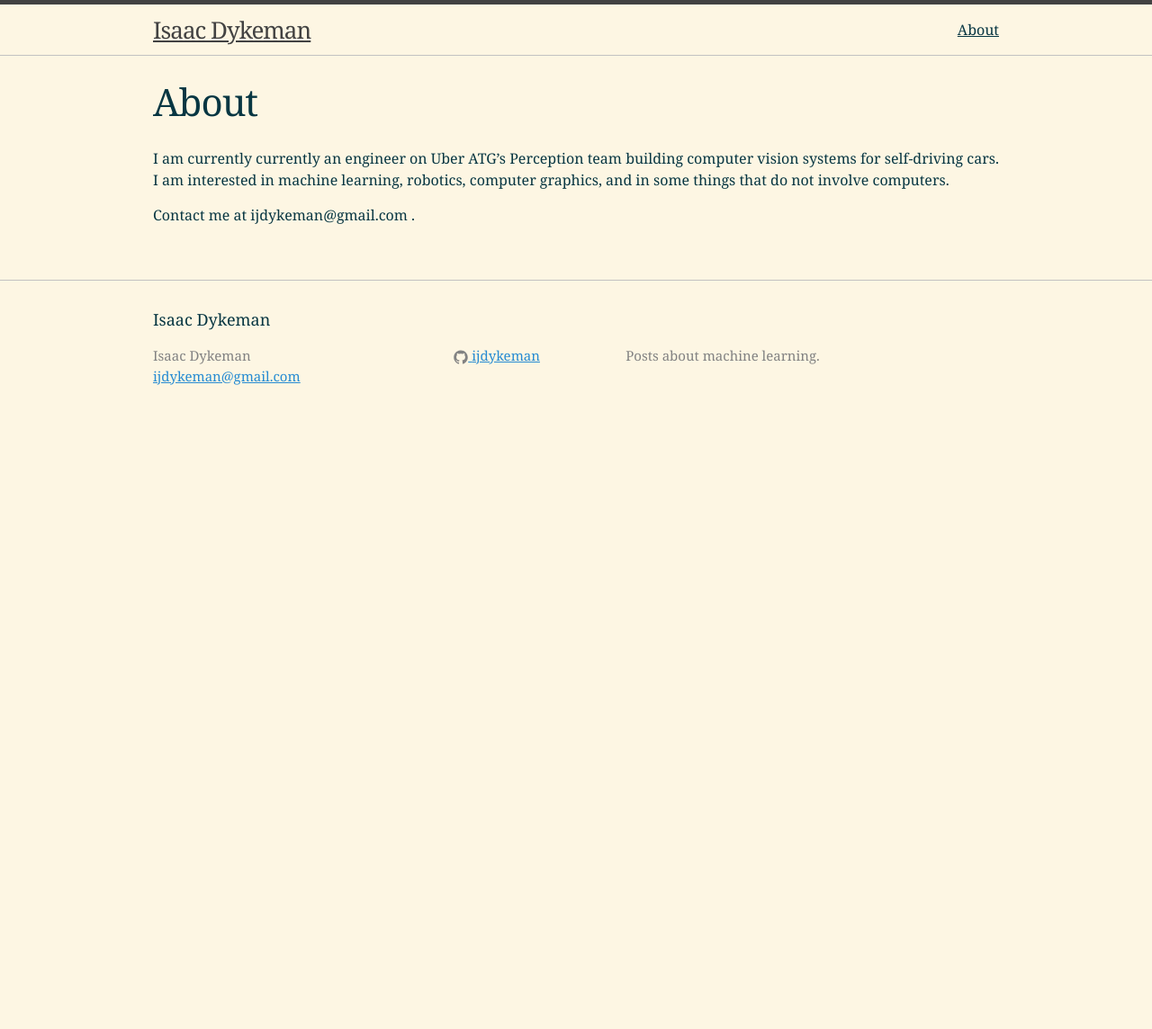
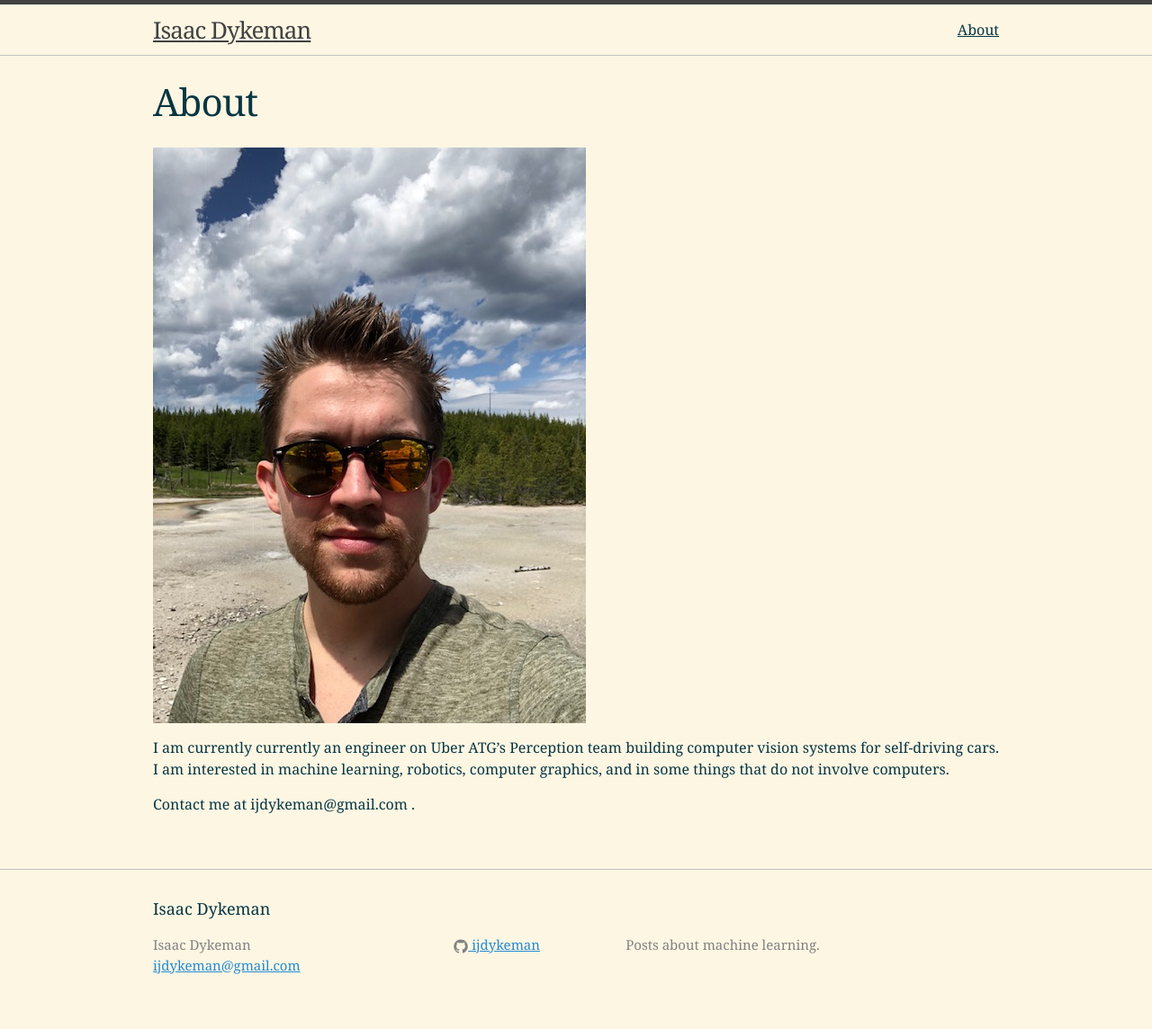
Before and after one commit to IJDykeman/ijdykeman.github.io, a Jekyll site: the page built from about.md, in a window 1280 px wide. Shown: the whole page at 90% size. Built offline with Jekyll 4.4.1, drawn with Linux system fonts in a browser that asks for light colours; before the commit the page ends 900 px from its top, so only the background shows below that.

Commit message:
add picture of me

```diff
--- a/about.md
+++ b/about.md
@@ -4,6 +4,10 @@ title: About
 permalink: /about/
 ---
 
+
+![portrait]({{ site.url }}/assets/isaac_yellowstone.jpg)
+
+
 I am currently currently an engineer on Uber ATG's Perception team building computer vision systems for self-driving cars.  I am interested in machine learning, robotics, computer graphics, and in some things that do not involve computers.
 
 Contact me at ijdykeman@gmail.com .
```
Also changed, not shown: assets/isaac_yellowstone.jpg (added).
